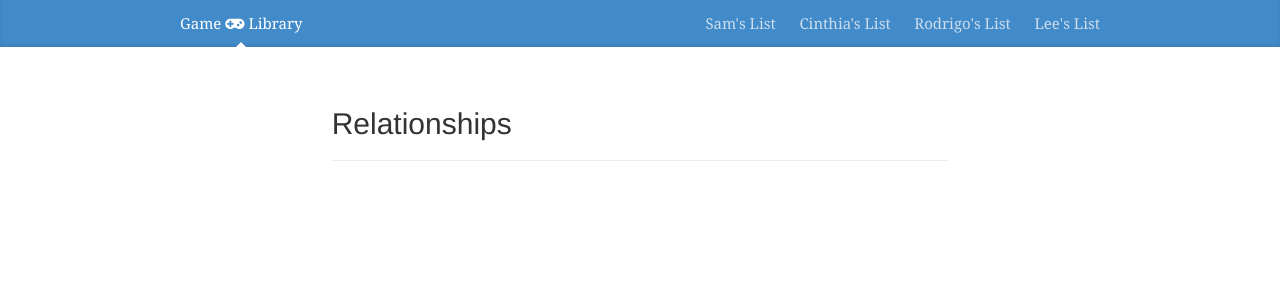
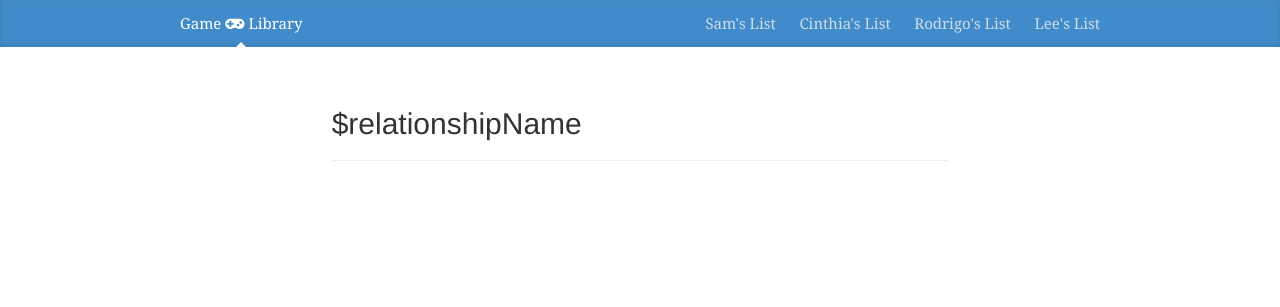
Before and after one commit to slerman12/GameLibrary, a PHP site: page /relationships.php?who=1 in a window 1280 px wide. Shown: the top 307 px of the page. Run offline with PHP 8.4, Linux system fonts and the light colour scheme; some libraries are stand-ins or nearby versions.

Commit message:
Changed relationship header

```diff
--- a/relationships.php
+++ b/relationships.php
@@ -41,7 +41,6 @@
 <div class="container">
     <div class="row">
         <div class="col-sm-8 col-sm-offset-2 list-main">
-            <h2>Relationships</h2><hr>
             <?php
 
             try {
@@ -49,6 +48,8 @@
 
                 //customize details page
                 if ($who == 'Sam'){
+                    $relationshipName = 'Platform Relationships';
+
                     $attribute1 = test_input($_GET['name']);
                     $attribute2 = test_input($_GET['version']);
 
@@ -108,6 +109,8 @@
                     '</div>';
                 }
                 elseif ($who == 'Cinthia'){
+                    $relationshipName = '';
+
                     $attribute1 = test_input($_GET['']);
                     $attribute2 = test_input($_GET['']);
 
@@ -117,6 +120,8 @@
                     $table->execute();
                 }
                 elseif ($who == 'Rodrigo'){
+                    $relationshipName = '';
+
                     $attribute1 = test_input($_GET['']);
                     $attribute2 = test_input($_GET['']);
 
@@ -126,6 +131,8 @@
                     $table->execute();
                 }
                 elseif ($who == 'Lee'){
+                    $relationshipName = '';
+
                     $attribute1 = test_input($_GET['']);
                     $attribute2 = test_input($_GET['']);
 
@@ -144,6 +151,9 @@
                 die();
             }
 
+            echo '<h2>$relationshipName</h2><hr>';
+
+
             ;?>
         </div>
 
```
